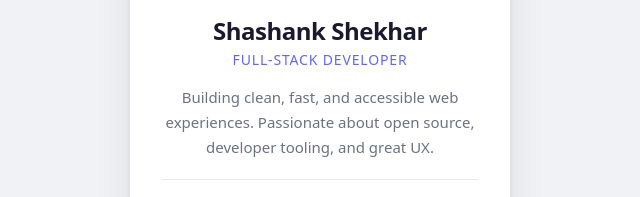
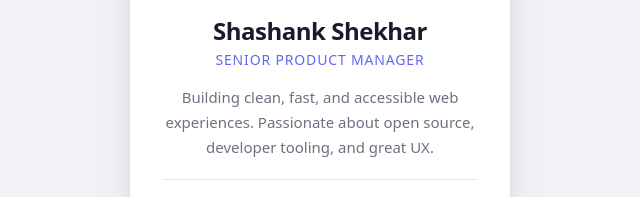
Before and after one commit to shankspm/profile-card, a plain HTML site: page index.html in a window 1280 px wide. Shown: the part 158-355 px from the top of the page, 320-960 px from the left. Drawn offline with Linux system fonts and the light colour scheme.

Commit message:
Update title from Full-Stack Developer to Senior Product Manager
Co-Authored-By: Claude Sonnet 4.6 <noreply@anthropic.com>

```diff
--- a/index.html
+++ b/index.html
@@ -39,7 +39,7 @@
 
       <header class="card-header">
         <h1 class="name">Shashank Shekhar</h1>
-        <p class="title">Full-Stack Developer</p>
+        <p class="title">Senior Product Manager</p>
       </header>
 
       <p class="bio">
```
